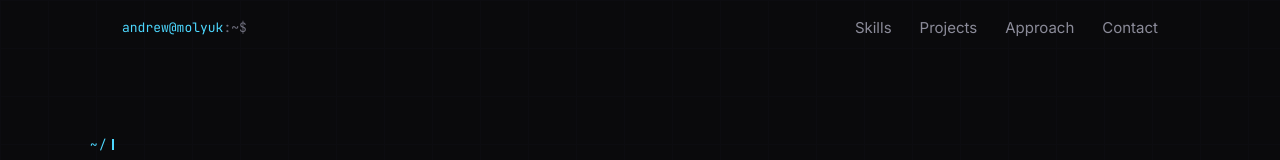
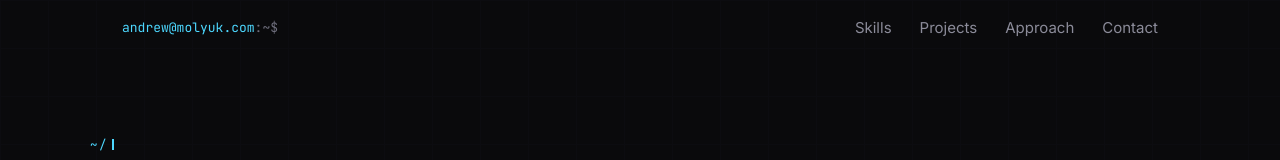
Before and after one commit to andrewmolyuk/andrew.molyuk.com, a Vue app: page / in a window 1280 px wide. Shown: the top 160 px of the page. Built offline with nearby package versions, Linux system fonts and the light colour scheme.

Commit message:
content: show full domain in header prompt, refresh og-image
Header prompt now reads andrew@molyuk.com instead of andrew@molyuk.

```diff
--- a/src/components/AppHeader.vue
+++ b/src/components/AppHeader.vue
@@ -20,7 +20,7 @@ onUnmounted(() => window.removeEventListener('scroll', onScroll))
     :class="scrolled ? 'border-line bg-ink/[0.94] backdrop-blur-lg' : 'border-transparent bg-transparent'"
   >
     <div class="mx-auto flex h-14 max-w-[1100px] items-center justify-between gap-5 px-8">
-      <span class="text-accent font-mono text-[13px]">andrew@molyuk<span class="text-faint">:~$</span></span>
+      <span class="text-accent font-mono text-[13px]">andrew@molyuk.com<span class="text-faint">:~$</span></span>
       <nav class="flex items-center gap-7 text-[15px]">
         <a href="#skills" class="text-muted hover:text-body">Skills</a>
         <a href="#projects" class="text-muted hover:text-body">Projects</a>
```
Also changed, not shown: public/og-image.png.
